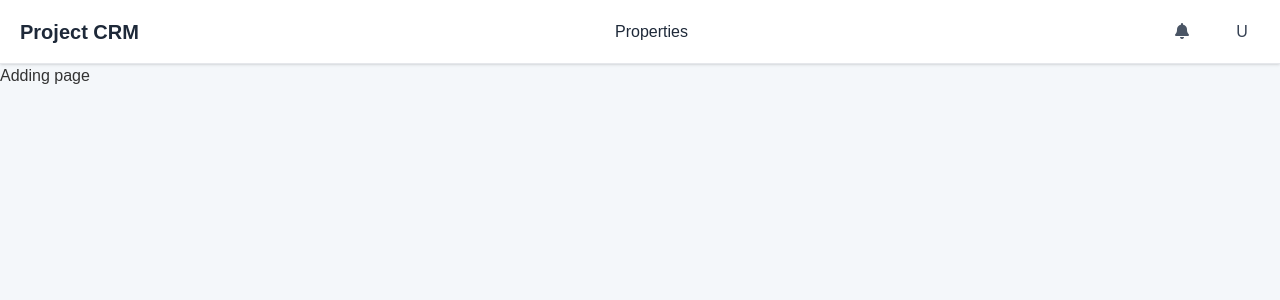
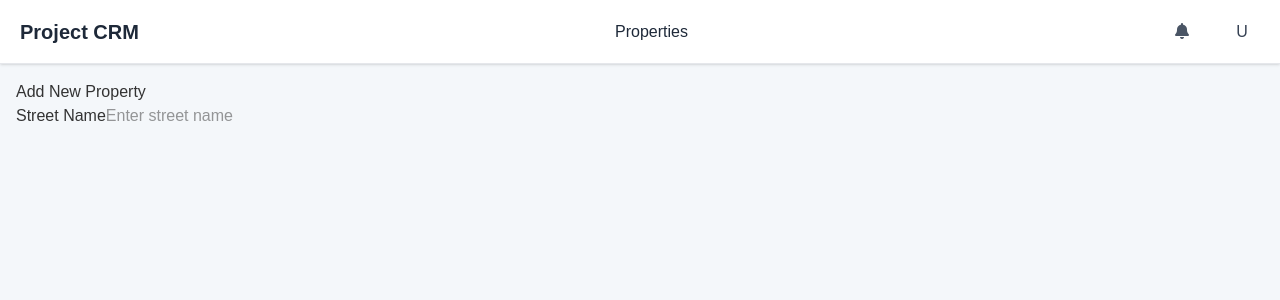
Before and after one commit to ChonCanCode/11-project-crm, a React (Vite) app: page /Adding in a window 1280 px wide. Shown: the top 300 px of the page. Built offline with nearby package versions, Linux system fonts and the light colour scheme.

Commit message:
Adding page step 1 completed

```diff
--- a/pages/Adding.jsx
+++ b/pages/Adding.jsx
@@ -1,5 +1,49 @@
+import { useState } from "react";
+
 function Adding() {
-  return <>Adding page</>;
+  const [newProperty, setNewProperty] = useState({
+    id: "",
+    street: "",
+    city: "",
+    postcode: "",
+    tenant: "",
+    rent: "",
+    status: "",
+  });
+
+  const handleInputChange = (e) => {
+    const { name, value } = e.target;
+    setNewProperty({
+      ...newProperty,
+      [name]: value,
+    });
+  };
+
+  const handleSubmit = (e) => {
+    e.preventDefault();
+    console.log(newProperty);
+  };
+
+  return (
+    <>
+      <div className="p-4">
+        <h2>Add New Property</h2>
+        <form onSubmit={handleSubmit}>
+          <div>
+            <label htmlFor="street">Street Name</label>
+            <input
+              type="text"
+              name="street"
+              id="street"
+              value={newProperty.street}
+              onChange={handleInputChange}
+              placeholder="Enter street name"
+            />
+          </div>
+        </form>
+      </div>
+    </>
+  );
 }
 
 export default Adding;
```
